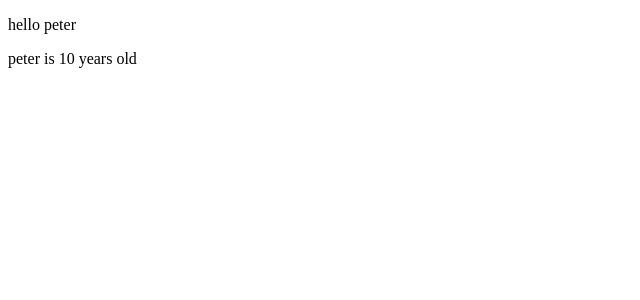
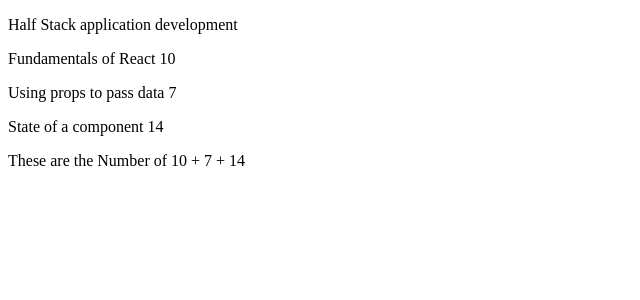
Before and after one commit to tomike19/Fullstack-open, a React (Create React App) app in the folder IntroToReact/: page / in a window 1280 px wide. Shown: the top 300 px of the page, without its empty margins (0-640 px from the left). Built offline with nearby package versions, Linux system fonts and the light colour scheme.

Commit message:
Introduction to react exercises

```diff
--- a/IntroToReact/src/App.js
+++ b/IntroToReact/src/App.js
@@ -1,12 +1,11 @@
 import './App.css';
+import Task1 from './lesson 1-1.1-2/task1';
 
 const App = () => {
-  const name="peter";
-  const age="10";
+
   return (
     <div>
-    <p>hello {name}</p>
-    <p>peter is {age} years old </p>
+    <Task1/>
     </div>
   );
 }
--- /dev/null
+++ b/IntroToReact/src/lesson 1-1.1-2/Content.js
@@ -0,0 +1,25 @@
+import React from 'react';
+import Part1 from './Part1';
+import Part2 from './Part2';
+import Part3 from './Part3';
+
+const Content = ({part1,exercises1,part2,exercises2,part3,exercises3}) => {
+    return (
+        <div>
+
+               <Part1 part1={part1}
+                   exercises1={exercises1}
+               />
+                <Part2 part2={part2}
+                   exercises2={exercises2}
+               />
+                <Part3 part3={part3}
+                   exercises3={exercises3}
+               />
+
+        </div>
+    );
+}
+
+
+export default Content;
--- /dev/null
+++ b/IntroToReact/src/lesson 1-1.1-2/Part1.js
@@ -0,0 +1,11 @@
+import React from 'react';
+
+const Part1 = ({ part1, exercises1}) => {
+    return (
+        <div>
+            <p> {part1} {exercises1}</p>
+        </div>
+    );
+}
+
+export default Part1;
--- /dev/null
+++ b/IntroToReact/src/lesson 1-1.1-2/Part2.js
@@ -0,0 +1,11 @@
+import React from 'react';
+
+const Part2 = ({part2, exercises2}) => {
+    return (
+        <div>
+           <p> {part2} {exercises2}</p>
+        </div>
+    );
+}
+
+export default Part2;
--- /dev/null
+++ b/IntroToReact/src/lesson 1-1.1-2/Part3.js
@@ -0,0 +1,11 @@
+import React from 'react';
+
+const Part3 = ({part3, exercises3}) => {
+    return (
+        <div>
+           <p> {part3} {exercises3}</p>
+        </div>
+    );
+}
+
+export default Part3;
--- /dev/null
+++ b/IntroToReact/src/lesson 1-1.1-2/Total.js
@@ -0,0 +1,11 @@
+import React from 'react';
+
+const Total = ({exercises1,exercises2,exercises3 }) => {
+    return (
+        <div>
+            <p>These are the Number of {exercises1} + {exercises2} + {exercises3}</p>
+        </div>
+    );
+}
+
+export default Total;
--- /dev/null
+++ b/IntroToReact/src/lesson 1-1.1-2/header.js
@@ -0,0 +1,13 @@
+import React from 'react';
+
+const header = (props) => {
+    return (
+        <div>
+           <p>{props.course}</p>
+        </div>
+    );
+}
+
+
+
+export default header;
--- /dev/null
+++ b/IntroToReact/src/lesson 1-1.1-2/task1.js
@@ -0,0 +1,30 @@
+import React from 'react';
+import Header from '../lesson 1-1.1-2/header';
+import Content from '../lesson 1-1.1-2/Content';
+import Total from '../lesson 1-1.1-2/Total';
+
+
+
+const Task1 = () => {
+
+    const course = 'Half Stack application development'
+    const part1 = 'Fundamentals of React'
+    const exercises1 = 10
+    const part2 = 'Using props to pass data'
+    const exercises2 = 7
+    const part3 = 'State of a component'
+    const exercises3 = 14
+    return (
+        <div>
+
+            <Header course={course} />
+            <Content part1={part1} exercises1={exercises1}
+                part2={part2} exercises2={exercises2}
+                part3={part3} exercises3={exercises3}
+            />
+            <Total exercises1={exercises1} exercises2={exercises2} part3={part3} exercises3={exercises3} />
+        </div>
+    );
+}
+
+export default Task1;
```
